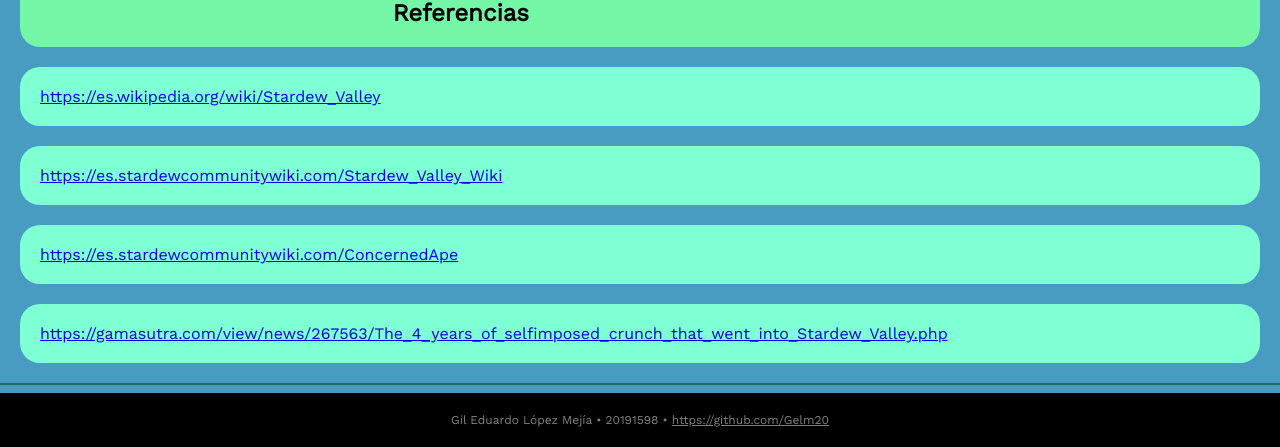
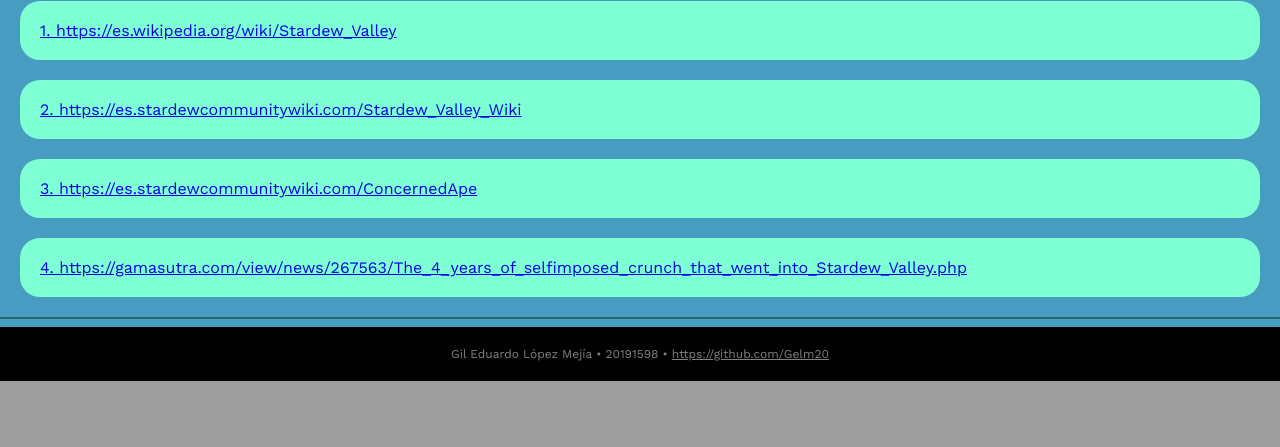
Before and after one commit to Gelm20/TareaTributePage-GilLopez-20191598, a Flask app: page / in a window 1280 px wide. Shown: the part 2383-2830 px from the top of the page. After the commit the page ends 2764 px from the top, so only its background shows below. Run offline with Flask 2, Linux system fonts and the light colour scheme.

Commit message:
referencias

```diff
--- a/templates/index.html
+++ b/templates/index.html
@@ -35,13 +35,13 @@
 }
 
 .imagenesl {
-  height: 250px;
+  height: 200px;
   margin: 20px 25px 25px 40px;
   float: left;
 }
 
 .imagenesr {
-  height: 250px;
+  height: 200px;
   margin: 20px 40px 25px 25px;
   float: right;
 }
@@ -84,7 +84,7 @@
   No va a ser fácil. Desde que Joja Corporation llegó a la ciudad, las antiguas formas de vivir han desaparecido.
   El centro comunitario, en su momento el centro de actividad más activo de la ciudad, se encuentra ahora en ruinas.
   Pero el valle se encuentra lleno de oportunidades.
-  ¡Con un poco de dedicación, podrás ser uno de los que devuelva Stardew Valley a la gloria!
+  ¡Con un poco de dedicación, podrás ser uno de los que devuelva Stardew Valley a la gloria! <sup><a href="#ref2">2</a></sup>
 </p>
 
 <p>
@@ -104,7 +104,7 @@
   para realizar las acciones dependen del nivel que el personaje cuente en dichas actividades, las cuales
   aumentan con el tiempo al repetir la tarea una y otra vez. El juego también cuenta con un carácter social
   al poder relacionarse con los vecinos del lugar y lograr entablar una amistad e incluso contraer matrimonio
-  con algunos de los personajes solteros del juego.
+  con algunos de los personajes solteros del juego. <sup><a href="#ref1">1</a></sup>
 </p>
 
 <h2 class="mainTitle" id="recepcion">Recepción de Stardew Valley</h2>
@@ -131,15 +131,15 @@
   que tuvo con Harvest Moon" ya que "ningún título de la serie nunca tuvo todo junto en una manera perfecta".
   Así, Eric dedicó cuatro años de su vida al desarrollo del juego, del cual fue diseñador, programador, escritor y
   compositor. Actualmente, el dessarrollador es muy querido por la comunidad y constantemente agrega nuevas funcionalidades
-  mediante actualizaciones gratuitas a su juego.
+  mediante actualizaciones gratuitas a su juego. <sup><a href="#ref3">3, </a><a href="#ref4">4</a></sup>
 </p>
 
 <h2 class="mainTitle" id="referencias">Referencias</h2>
 
-<p><a href="https://es.wikipedia.org/wiki/Stardew_Valley">https://es.wikipedia.org/wiki/Stardew_Valley</a></p>
-<p><a href="https://es.stardewcommunitywiki.com/Stardew_Valley_Wiki">https://es.stardewcommunitywiki.com/Stardew_Valley_Wiki</a></p>
-<p><a href="https://es.stardewcommunitywiki.com/ConcernedApe">https://es.stardewcommunitywiki.com/ConcernedApe</a></p>
-<p><a href="https://gamasutra.com/view/news/267563/The_4_years_of_selfimposed_crunch_that_went_into_Stardew_Valley.php">https://gamasutra.com/view/news/267563/The_4_years_of_selfimposed_crunch_that_went_into_Stardew_Valley.php</a></p>
+<p id="ref1"><a href="https://es.wikipedia.org/wiki/Stardew_Valley">1. https://es.wikipedia.org/wiki/Stardew_Valley</a></p>
+<p id="ref2"><a href="https://es.stardewcommunitywiki.com/Stardew_Valley_Wiki">2. https://es.stardewcommunitywiki.com/Stardew_Valley_Wiki</a></p>
+<p id="ref3"><a href="https://es.stardewcommunitywiki.com/ConcernedApe">3. https://es.stardewcommunitywiki.com/ConcernedApe</a></p>
+<p id="ref4"><a href="https://gamasutra.com/view/news/267563/The_4_years_of_selfimposed_crunch_that_went_into_Stardew_Valley.php">4. https://gamasutra.com/view/news/267563/The_4_years_of_selfimposed_crunch_that_went_into_Stardew_Valley.php</a></p>
 
 <hr color=#236969>
 <footer>
```
